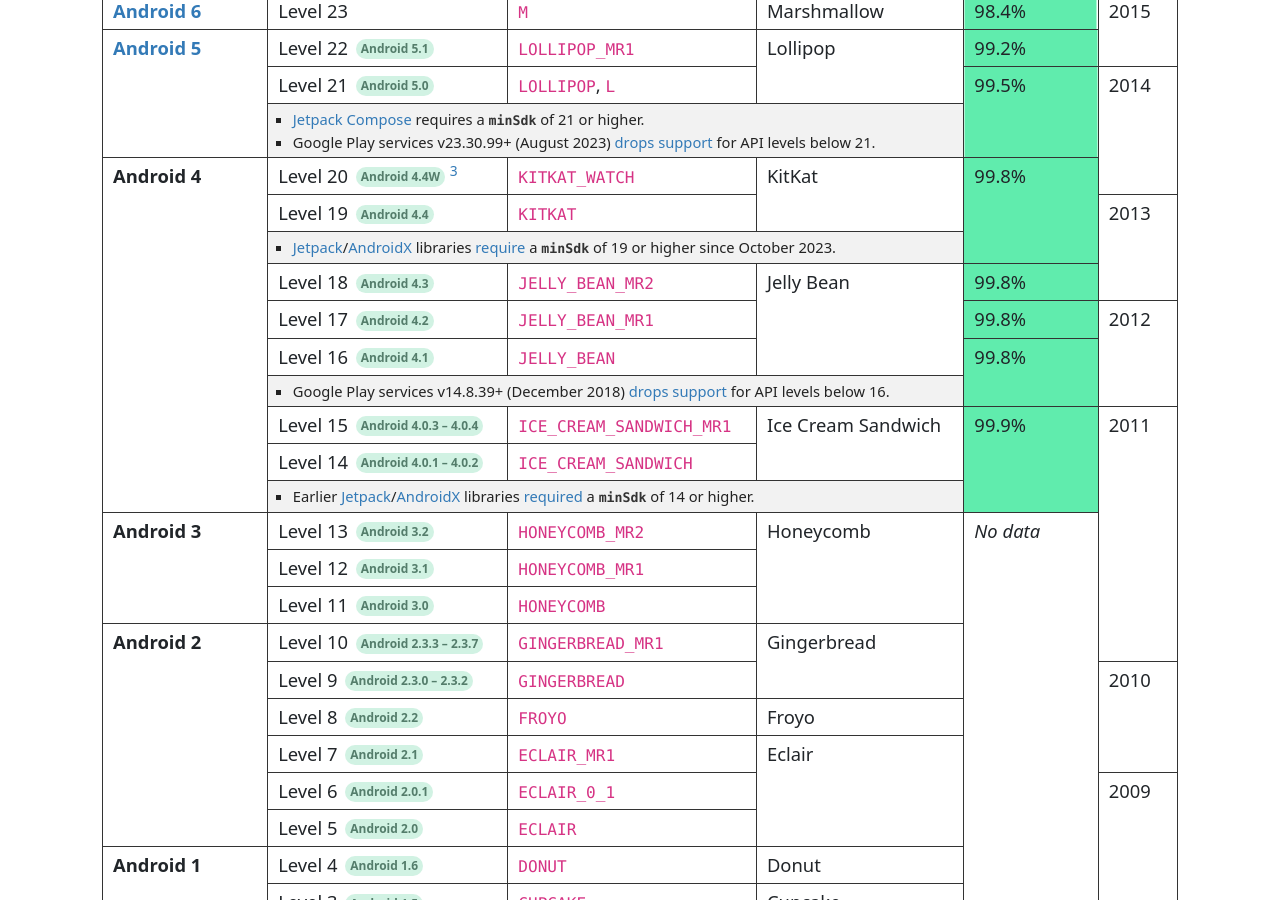
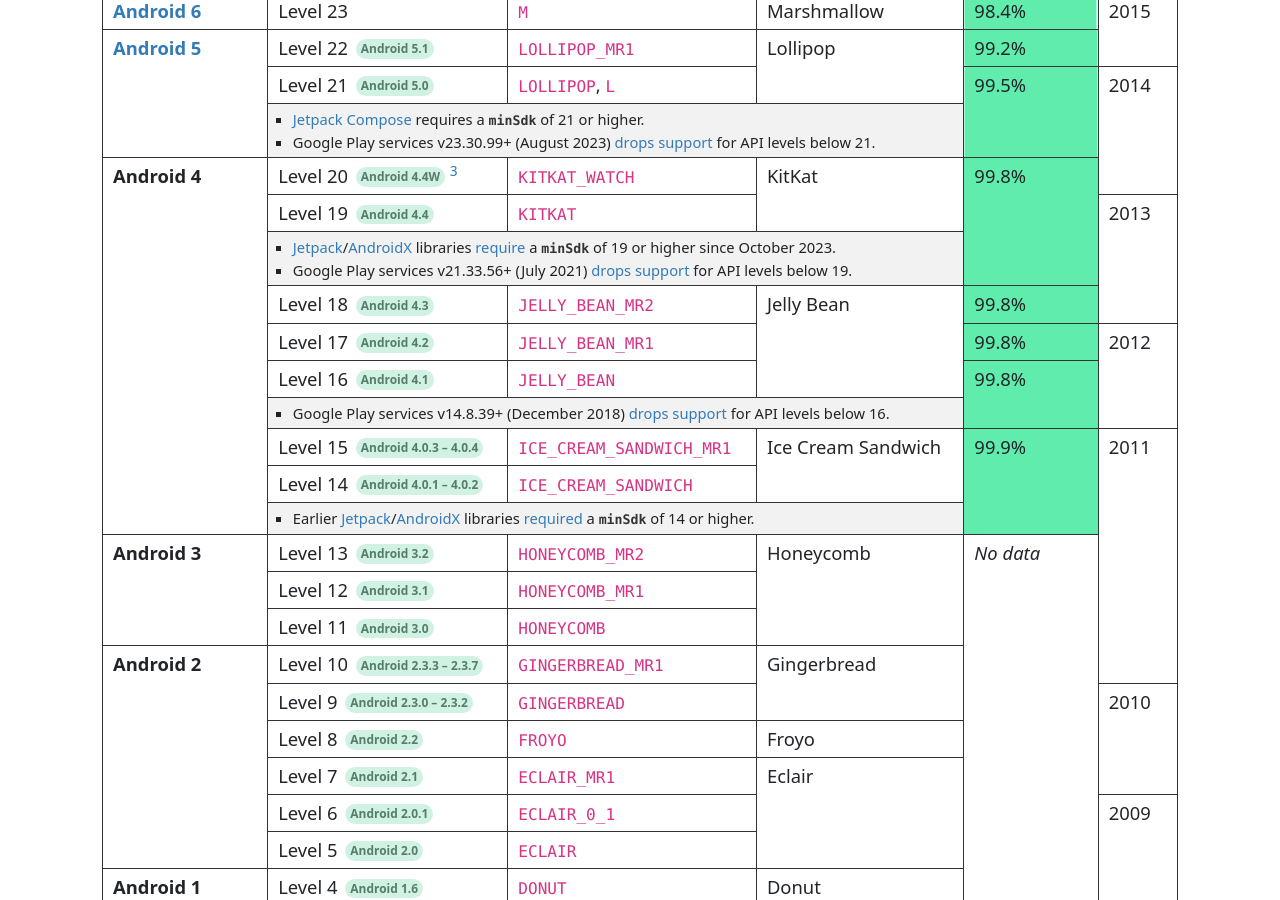
Before and after one commit to ebelinski/apilevels, a Jekyll site: the page built from index.md, in a window 1280 px wide and 900 px high, scrolled down 820 px. Built offline with Jekyll 4.4.1, drawn with Linux system fonts in a browser that asks for light colours; comment, search, counter and statistics services are not loaded.

Commit message:
Re-add one play services 19

```diff
--- a/index.md
+++ b/index.md
@@ -218,6 +218,7 @@
   <tr class="table-notes"><td colspan="3">
     <ul>
       <li><a href="https://developer.android.com/jetpack">Jetpack</a>/<a href="https://developer.android.com/jetpack/androidx">AndroidX</a> libraries <a href="https://android-developers.googleblog.com/2023/10/androidx-minsdkversion-19.html">require</a> a <code>minSdk</code> of 19 or higher since October 2023.</li>
+      <li>Google Play services v21.33.56+ (July 2021) <a href="https://android-developers.googleblog.com/2021/07/google-play-services-discontinuing-jelly-bean.html">drops support</a> for API levels below 19.</li>
     </ul>
   </td></tr>
   <tr>
```
